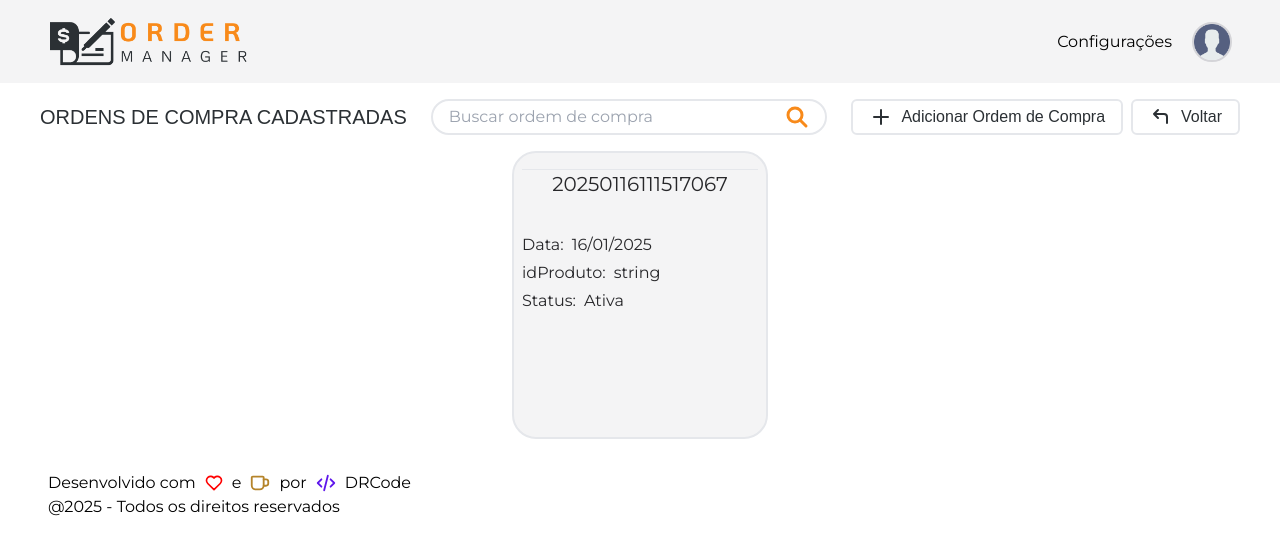
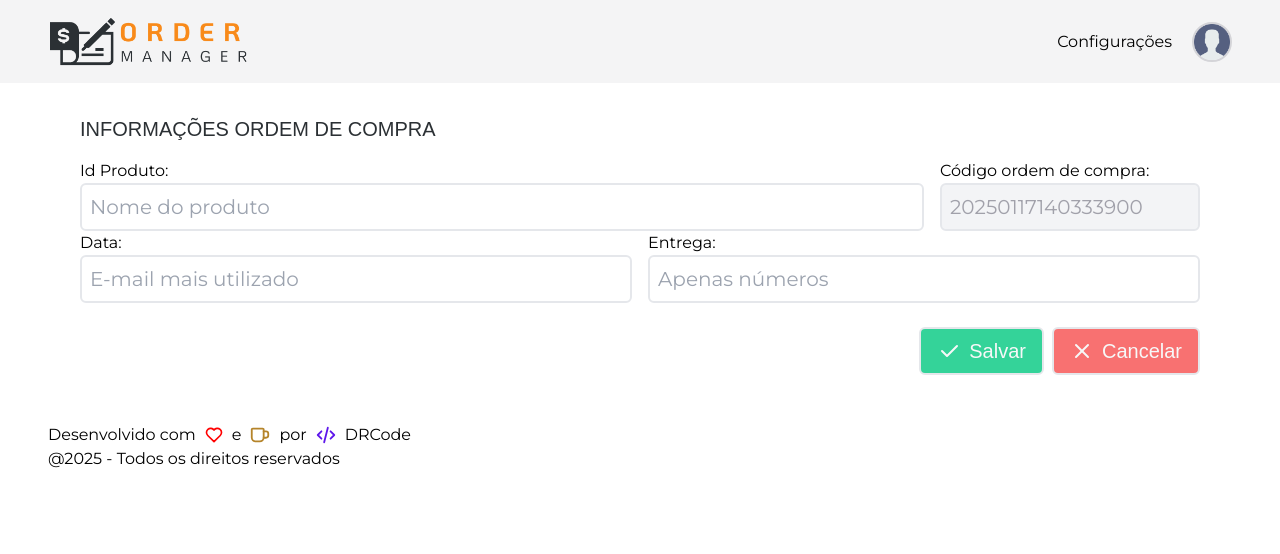
Before and after one commit to danielribas1105/order-manager, a Next.js app: page /ordensCompra in a window 1280 px wide. Both pictures are taken after typing "Sample" into the empty fields and a click on the button "Adicionar Ordem de Compra". Shown: the top 554 px of the page. Built offline with nearby package versions, Linux system fonts and the light colour scheme; a web font is replaced by a local one.

Commit message:
update crud ordens de compra

```diff
--- a/src/app/(auth)/ordensCompra/[ordemCompraId]/page.tsx
+++ /dev/null
@@ -1,14 +0,0 @@
-import { ordensCompra } from "@/core"
-import Container from "@/components/layout/container"
-
-export default function InfoOrdemCompra(props: any) {
-   const id = props.params.ordemCompraId
-   const ordemCompra = ordensCompra.find((ordemCompra) => ordemCompra.id === id)
-   return ordemCompra ? (
-      <Container>
-         <div>Ordem de compra nº {ordemCompra.id}</div>
-      </Container>
-   ) : (
-      <div>Ordem de compra não encontrada</div>
-   )
-}
--- a/src/app/(auth)/ordensCompra/addOrdemCompra/page.tsx
+++ /dev/null
@@ -1,11 +0,0 @@
-import Container from "@/components/layout/container"
-
-export default function AddOrdemCompra() {
-   return (
-      <Container>
-         <div className="flex flex-col gap-4 justify-start">
-            <h2 className="font-logo text-xl text-logo-black">Cadastro de novos ordens de compra</h2>
-         </div>
-      </Container>
-   )
-}
--- a/src/app/(auth)/ordensCompra/page.tsx
+++ b/src/app/(auth)/ordensCompra/page.tsx
@@ -1,16 +1,69 @@
-import Container from "@/components/layout/container";
-import ListaOrdensCompra from "@/components/ordensCompra/lista-ordens-compra";
-import HeaderPage from "@/components/templates/header-page";
+'use client'
+import Container from "@/components/layout/container"
+import ListaOrdensCompra from "@/components/ordensCompra/lista-ordens-compra"
+import HeaderPage from "@/components/templates/header-page"
+import listaOrdensCompra from "@/core/constants/ordensCompra"
+import { GerarIds, OrdemCompra } from "@/core"
+import { useState } from "react"
+import FormOrdemCompra from "@/components/ordensCompra/form-ordem-compra"
 
 export default function OrdensCompraPage() {
+
+   const [ordemCompraAtual, setOrdemCompraAtual] = useState<Partial<OrdemCompra> | null>(null)
+   const [ordensCompra, setOrdensCompra] = useState<OrdemCompra[]>(listaOrdensCompra)
+
+   function selecionarOrdemCompra(ordemCompra: Partial<OrdemCompra>) {
+      setOrdemCompraAtual(ordemCompra)
+   }
+
+   function removerOrdemCompra(ordemCompraRemovida: OrdemCompra) {
+      const novaListaOrdensCompra = ordensCompra.filter((o) => o.id !== ordemCompraRemovida.id)
+      setOrdensCompra(novaListaOrdensCompra)
+   }
+
+   function salvarOrdemCompra() {
+      const ordemCompraExiste = ordensCompra.find((o) => o.id === ordemCompraAtual?.id)
+
+      if (ordemCompraExiste) {
+         const novasOrdensCompra = ordensCompra.map((o) => {
+            return o.id === ordemCompraAtual?.id ? ordemCompraAtual : o
+         })
+         setOrdensCompra(novasOrdensCompra as OrdemCompra[])
+      } else {
+         setOrdensCompra([...ordensCompra, ordemCompraAtual as OrdemCompra])
+      }
+      setOrdemCompraAtual(null)
+   }
+
+   function cancelar() {
+      setOrdemCompraAtual(null)
+   }
+
    return (
       <Container className="flex-col">
-         <HeaderPage
-            titulo="ORDENS DE COMPRA CADASTRADAS"
-            textoBtn={"Adicionar Ordem de Compra"}
-            placeholder={"Buscar ordem de compra"}
-         />
-         <ListaOrdensCompra />
+         <div>
+            {ordemCompraAtual ? (
+               <FormOrdemCompra
+                  ordemCompra={ordemCompraAtual}
+                  alteraOrdemCompra={selecionarOrdemCompra}
+                  salvar={salvarOrdemCompra}
+                  cancelar={cancelar} />
+            ) : (
+               <>
+                  <HeaderPage
+                     titulo="ORDENS DE COMPRA CADASTRADAS"
+                     textoBtn={"Adicionar Ordem de Compra"}
+                     placeholder={"Buscar ordem de compra"}
+                     functionBtn={() => selecionarOrdemCompra({ id: GerarIds.gerarIdUnico() })}
+                  />
+                  <ListaOrdensCompra
+                     ordensCompra={ordensCompra}
+                     selecionarOrdemCompra={selecionarOrdemCompra}
+                     removerOrdemCompra={removerOrdemCompra}
+                  />
+               </>
+            )}
+         </div>
       </Container>
    )
 }
--- a/src/components/ordensCompra/card-ordem-compra.tsx
+++ b/src/components/ordensCompra/card-ordem-compra.tsx
@@ -1,14 +1,17 @@
+'use client'
 import { OrdemCompra } from "@/core"
-import Link from "next/link"
+import { IconEdit, IconTrash } from "@tabler/icons-react"
 
 export interface CardOrdemCompraProps {
    ordemCompra: OrdemCompra
+   selecionarOrdemCompra: (ordemCompra: OrdemCompra) => void
+   removerOrdemCompra: (ordemCompra: OrdemCompra) => void
 }
 
 export default function CardOrdemCompra(props: CardOrdemCompraProps) {
    const { ordemCompra } = props
    return (
-      <Link href={`/ordensCompra/${props.ordemCompra.id}`} className="w-64 h-72 bg-zinc-100 border-2 rounded-3xl p-2 text-zinc-800 hover:shadow-xl hover:shadow-logo-black/30">
+      <div className="w-64 h-72 bg-zinc-100 border-2 rounded-3xl p-2 text-zinc-800 hover:shadow-xl hover:shadow-logo-black/30">
          <div className="h-14 my-2 text-xl text-center border-t">
             {ordemCompra.id}
          </div>
@@ -26,6 +29,28 @@ export default function CardOrdemCompra(props: CardOrdemCompraProps) {
                <span>{ordemCompra.status === 'Ativa' ? 'Ativa' : 'Outro'}</span>
             </div>
          </div>
-      </Link>
+         <div className="flex justify-center mb-1">
+            <div className="flex gap-2 items-center">
+               <button
+                  className="flex justify-center items-center gap-1 px-2 py-1 font-logo text-lg text-logo-white bg-blue-400 hover:bg-blue-600 border-2 rounded-md"
+                  onClick={(e) => {
+                     e.preventDefault()
+                     props.selecionarOrdemCompra(ordemCompra)
+                  }}>
+                  <IconEdit size={20} />
+                  <span>Editar</span>
+               </button>
+               <button
+                  className="flex justify-center items-center gap-1 px-2 py-1 font-logo text-lg text-logo-white bg-red-400 hover:bg-red-600 border-2 rounded-md"
+                  onClick={(e) => {
+                     e.preventDefault()
+                     props.removerOrdemCompra(ordemCompra)
+                  }}>
+                  <IconTrash size={20} />
+                  <span>Excluir</span>
+               </button>
+            </div>
+         </div>
+      </div>
    )
 }
--- /dev/null
+++ b/src/components/ordensCompra/form-ordem-compra.tsx
@@ -0,0 +1,69 @@
+import { OrdemCompra } from "@/core"
+import Container from "../layout/container"
+import BtnsSaveCancel from "../templates/btns-save-cancel"
+
+export interface FormOrdemCompraProps {
+   ordemCompra: Partial<OrdemCompra>
+   alteraOrdemCompra: (ordemCompra: Partial<OrdemCompra>) => void
+   salvar: () => void
+   cancelar: () => void
+}
+
+export default function FormOrdemCompra(props: FormOrdemCompraProps) {
+
+   const { ordemCompra, alteraOrdemCompra, salvar, cancelar } = props
+
+   return (
+      <Container className="flex-col">
+         <div className="flex flex-col justify-between md:flex-row gap-4 items-center mb-4">
+            <h2 className="font-logo text-xl text-logo-black">INFORMAÇÕES ORDEM DE COMPRA</h2>
+         </div>
+         <div className="flex flex-1 gap-4 mb-6">
+            <div className="flex flex-1 flex-col font-texto">
+               <div className="flex flex-1 gap-4">
+                  <div className="flex flex-1 flex-col">
+                     <span>Id Produto:</span>
+                     <input
+                        className="text-xl text-logo-black p-2 rounded-md border-2 outline-none"
+                        placeholder="Nome do produto"
+                        onChange={(e) => alteraOrdemCompra({ ...ordemCompra, idProduto: e.target.value })}
+                        value={ordemCompra.idProduto ?? ""}
+                     />
+                  </div>
+                  <div className="flex flex-col">
+                     <span>Código ordem de compra:</span>
+                     <input
+                        className="text-xl text-zinc-400 p-2 rounded-md border-2 outline-none read-only:bg-gray-100"
+                        readOnly
+                        value={ordemCompra.id ?? ""}
+                     />
+                  </div>
+               </div>
+               <div className="flex flex-1 gap-4">
+                  <div className="flex flex-1 flex-col">
+                     <span>Data:</span>
+                     <input
+                        className="text-xl text-logo-black p-2 rounded-md border-2 outline-none"
+                        placeholder="E-mail mais utilizado"
+                        onChange={(e) => alteraOrdemCompra({ ...ordemCompra, data: e.target.value })}
+                        value={ordemCompra.data ?? ""}
+                     />
+                  </div>
+                  <div className="flex flex-1 flex-col">
+                     <span>Entrega:</span>
+                     <input
+                        className="text-xl text-logo-black p-2 rounded-md border-2 outline-none"
+                        placeholder="Apenas números"
+                        onChange={(e) => alteraOrdemCompra({ ...ordemCompra, entrega: e.target.value })}
+                        value={ordemCompra.entrega ?? ""}
+                     />
+                  </div>
+               </div>
+            </div>
+         </div>
+         <div className="flex flex-1 justify-end">
+            <BtnsSaveCancel salvar={salvar} cancelar={cancelar} />
+         </div>
+      </Container>
+   )
+}
--- a/src/components/ordensCompra/lista-ordens-compra.tsx
+++ b/src/components/ordensCompra/lista-ordens-compra.tsx
@@ -1,16 +1,24 @@
 'use client'
 import { OrdemCompra } from "@/core"
-import useOrdensCompra from "@/data/hooks/useOrdensCompra"
 import CardOrdemCompra from "./card-ordem-compra"
 
-export default function ListaOrdensCompra() {
+export interface ListaOrdensCompraProps {
+   ordensCompra: OrdemCompra[]
+   selecionarOrdemCompra: (ordemCompra: OrdemCompra) => void
+   removerOrdemCompra: (ordemCompra: OrdemCompra) => void
+}
 
-   const { ordensCompra } = useOrdensCompra()
+export default function ListaOrdensCompra(props: ListaOrdensCompraProps) {
 
    return (
       <div className="flex flex-wrap justify-center gap-4">
-         {ordensCompra.map((ordemCompra: OrdemCompra) => (
-            <CardOrdemCompra key={ordemCompra.id} ordemCompra={ordemCompra} />
+         {props.ordensCompra.map((ordemCompra: OrdemCompra) => (
+            <CardOrdemCompra
+               key={ordemCompra.id}
+               ordemCompra={ordemCompra}
+               selecionarOrdemCompra={() => props.selecionarOrdemCompra(ordemCompra)}
+               removerOrdemCompra={() => props.removerOrdemCompra(ordemCompra)}
+            />
          ))}
       </div>
    )
--- a/src/core/constants/ordensCompra.ts
+++ b/src/core/constants/ordensCompra.ts
@@ -12,6 +12,18 @@ const ordensCompra: OrdemCompra[] = [
       observacao: "Faltam 10 pallets para fechar a carga",
       status: 'Ativa',
       idProduto: "string"
+   },
+   {
+      id: "20250209111517123",
+      data: "09/02/2025",
+      precoPromocional: 15.50,
+      prazo: 28,
+      qtdePallets: 18,
+      qtdeCaixasPallet: 36,
+      entrega: "Centralizada",
+      observacao: "Faltam 10 pallets para fechar a carga",
+      status: 'Ativa',
+      idProduto: "string"
    }
 ]
 
```
